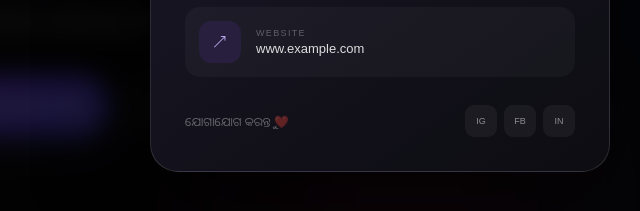
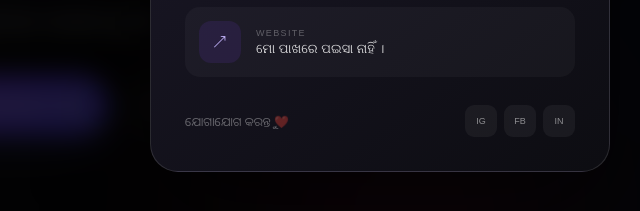
Before and after one commit to lisacutiy/lisa, a plain HTML site: page index.html in a window 1280 px wide. Both pictures are taken after a click on the button "Contact". Shown: the part 537-748 px from the top of the page, 260-900 px from the left. Drawn offline with Linux system fonts and the light colour scheme.

Commit message:
Update website link text in index.html

```diff
--- a/index.html
+++ b/index.html
@@ -316,7 +316,7 @@
 
 
                     <a
-                        href="#"
+                        href="ମୋ ପାଖରେ ପଇସା ନାହିଁ ।"
                         class="contact-item"
                         id="websiteLink"
                     >
@@ -327,7 +327,7 @@
 
                         <div>
                             <span>WEBSITE</span>
-                            <strong>www.example.com</strong>
+                            <strong>ମୋ ପାଖରେ ପଇସା ନାହିଁ ।</strong>
                         </div>
 
                     </a>
```
